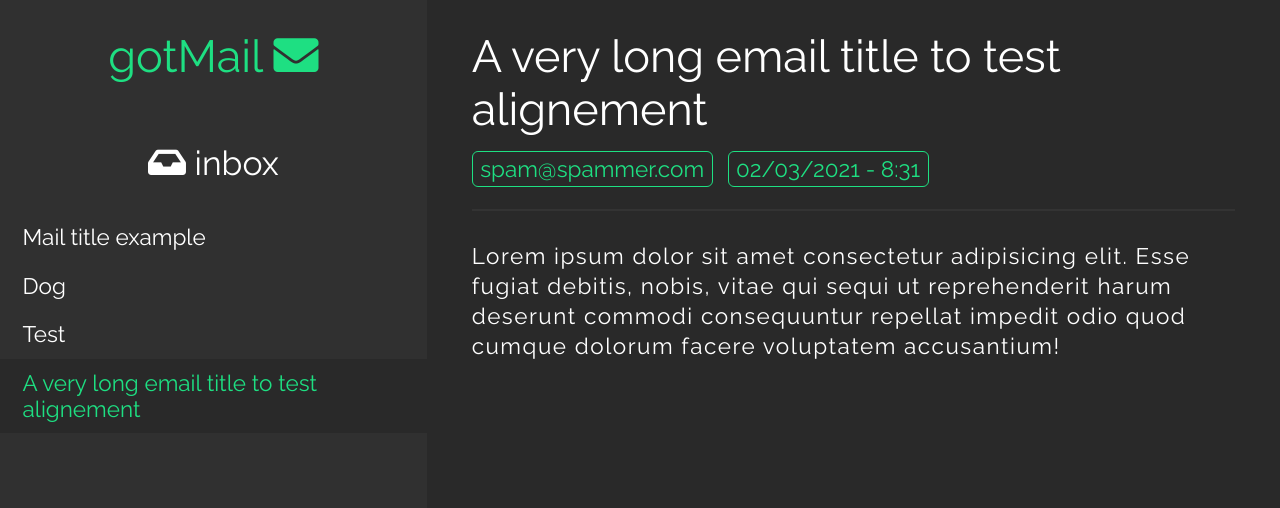
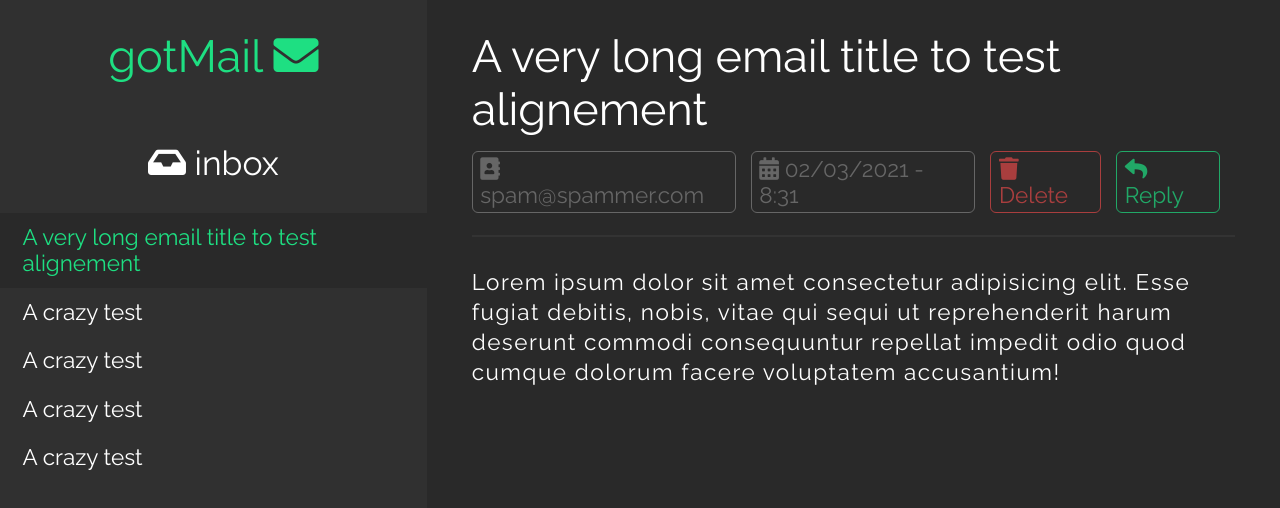
Before and after one commit to samvkn/gotmail, a website: page frontend/index.html in a window 1280 px wide. Drawn offline with Linux system fonts and the light colour scheme.

Commit message:
Added JavaScript interactions for the active email in the list and delete and reply buttons

```diff
--- a/frontend/assets/css/style.css
+++ b/frontend/assets/css/style.css
@@ -8,6 +8,7 @@
 /* * */
 :root {
     --green: #1EDF82;
+    --red: #e04848;
     --black: #292929;
     --dark-gray: #303030;
     --separator: #333333;
@@ -102,7 +103,8 @@ a, a:visited, a:target {
 
 ul.inbox-list li {
     padding: .75rem .5rem .75rem 1.5rem;
-    transition: background-color .2s;
+    cursor: pointer;
+    transition: background-color .2s, color .2s;
 }
 
 ul.inbox-list li:hover {
@@ -111,14 +113,7 @@ ul.inbox-list li:hover {
 
 ul.inbox-list li.active {
     background: var(--black);
-}
-
-ul.inbox-list li.active a {
     color: var(--green);
-}
-
-ul.inbox-list li a {
-    display: block;
 }
 
 /* * */
@@ -138,7 +133,7 @@ ul.inbox-list li a {
 }
 
 .email-header .sender-info {
-    color: var(--green);
+    color: var(--light-gray);
 
     margin-top: 1rem;
 
@@ -149,13 +144,40 @@ ul.inbox-list li a {
 .email-header .sender-info p {
     padding: .25rem .5rem;
 
-    border: 1px solid var(--green);
+    border: 1px solid var(--light-gray);
     border-radius: .4rem;
 }
 
-.email-header .sender-info p:nth-child(2) {
-    margin-left: 1rem;
+.email-header .sender-info p {
+    margin-right: 1rem;
 }
+
+#delete, #reply {
+    cursor: pointer;
+}
+
+#delete {
+    color: var(--red);
+    border-color: var(--red);
+    opacity: .7;
+
+    transition: opacity .2s;
+}
+#delete:hover {
+    opacity: 1;
+}
+
+#reply {
+    color: var(--green);
+    border-color: var(--green);
+    opacity: .7;
+
+    transition: opacity .2s;
+}
+#reply:hover {
+    opacity: 1;
+}
+
 
 #email .separator {
     width: 100%;
--- /dev/null
+++ b/frontend/assets/js/scripts.js
@@ -0,0 +1,15 @@
+
+const DOM = {
+
+    classToggle(event){
+
+        const listItems = document.querySelectorAll('.inbox-list-item')
+
+        listItems.forEach(item => {
+            item.classList.remove('active')
+        })
+
+        event.currentTarget.classList.add('active')
+    },
+
+}
--- a/frontend/index.html
+++ b/frontend/index.html
@@ -31,17 +31,20 @@
 
                 <div class="inbox-list-section">
                     <ul class="inbox-list">
-                        <li>
-                            <a href="#">Mail title example</a>
+                        <li class="inbox-list-item active" onclick="DOM.classToggle(event)">
+                            A very long email title to test alignement
                         </li>
-                        <li>
-                            <a href="#">Dog</a>
+                        <li class="inbox-list-item" onclick="DOM.classToggle(event)">
+                            A crazy test
                         </li>
-                        <li>
-                            <a href="#">Test</a>
+                        <li class="inbox-list-item" onclick="DOM.classToggle(event)">
+                            A crazy test
                         </li>
-                        <li class="active">
-                            <a href="#">A very long email title to test alignement</a>
+                        <li class="inbox-list-item" onclick="DOM.classToggle(event)">
+                            A crazy test
+                        </li>
+                        <li class="inbox-list-item" onclick="DOM.classToggle(event)">
+                            A crazy test
                         </li>
                     </ul>
                 </div>
@@ -54,8 +57,10 @@
             <div class="email-header">
                 <h2>A very long email title to test alignement</h2>
                 <div class="sender-info">
-                    <p>spam@spammer.com</p>
-                    <p>02/03/2021 - 8:31</p>
+                    <p id="sender"><span class="fas fa-address-book"></span> spam@spammer.com</p>
+                    <p id="date"><span class="fas fa-calendar-alt"></span> 02/03/2021 - 8:31</p>
+                    <p id="delete"><span class="fas fa-trash"></span> Delete</p>
+                    <p id="reply"><span class="fas fa-reply"></span> Reply</p>
                 </div>
             </div>
 
@@ -69,5 +74,7 @@
         </main>
 
     </div>
+
+    <script src="./assets/js/scripts.js"></script>
 </body>
 </html>
```
